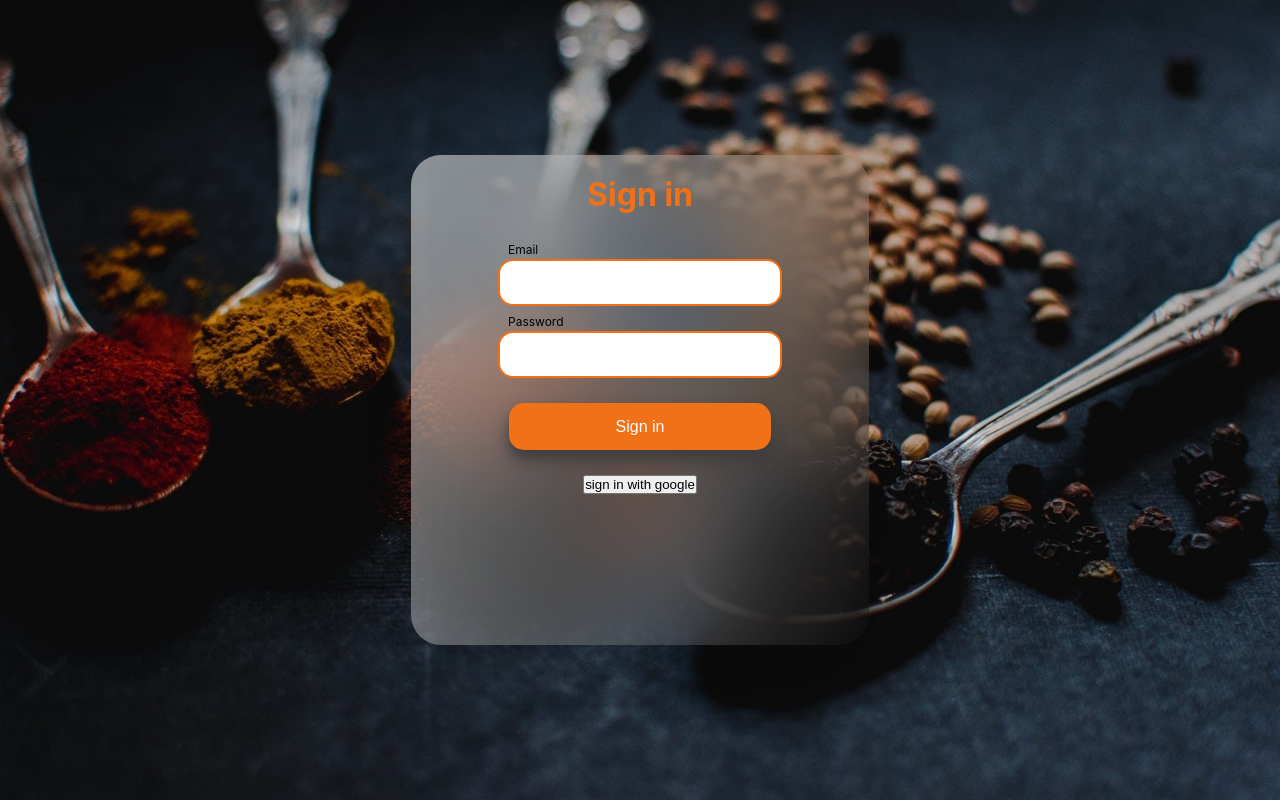
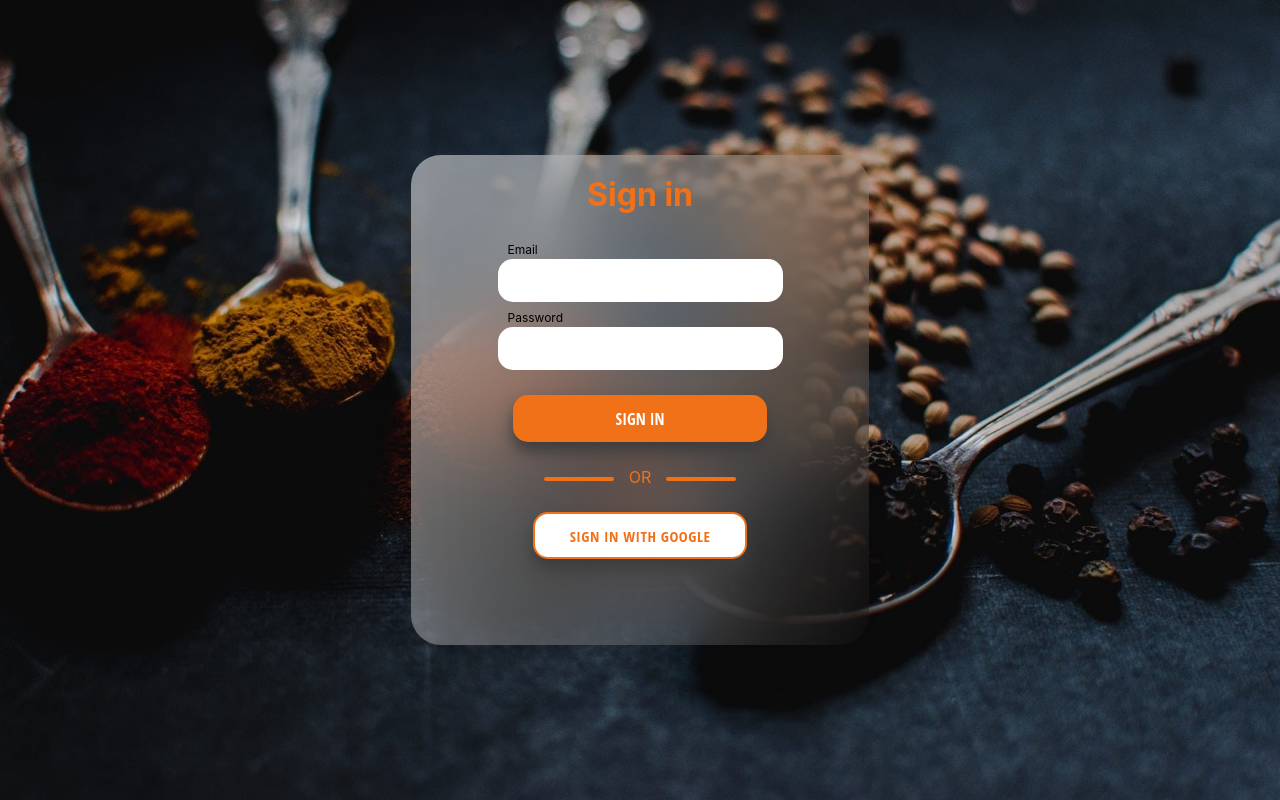
Before and after one commit to NDBaoFE/pizza-ordering-hiep, a React (Create React App) app: page /login in a window 1280 px wide. Built offline with nearby package versions, Linux system fonts and the light colour scheme.

Commit message:
fix bug and update login and css

```diff
--- a/src/App.js
+++ b/src/App.js
@@ -1,7 +1,4 @@
 import Switch from './router'
-import { useContext } from 'react'
-
-// import SignUp from './router/sign-up-page/sign-up.component'
 
 function App() {
   //
--- a/src/Component/form-input/form-input.component.jsx
+++ b/src/Component/form-input/form-input.component.jsx
@@ -1,20 +1,22 @@
 import { useFormContext } from 'react-hook-form'
-import './form-input.styles.scss'
+import { useState } from 'react'
+import './form-input.styles.jsx'
+import { FormInputLabel, Input, Group } from './form-input.styles.jsx'
 const FormInput = ({ label, nameRegister, ...otherProps }) => {
   const {
     register,
-    formState: { isDirty },
+    formState: { isDirty, errors },
   } = useFormContext()
 
+  // {errors.email && <p>Email is required</p>}
+  // {errors.password && <p>Password is required</p>}
+  // {errors.displayName && <p>Display Name is required</p>}
+  // {errors.confirmPassword && <p>Confirm Password is required</p>}
   return (
-    <div className="group">
-      {label && <label className={`${isDirty ? 'shrink' : ''} form-input-label`}>{label}</label>}
-      <input
-        className="form-input"
-        {...otherProps}
-        {...register(`${nameRegister}`, { required: true })}
-      />
-    </div>
+    <Group>
+      {label && <FormInputLabel shrink={isDirty}>{label}</FormInputLabel>}
+      <Input {...otherProps} {...register(`${nameRegister}`, { required: true })} />
+    </Group>
   )
 }
 
--- /dev/null
+++ b/src/Component/form-input/form-input.styles.jsx
@@ -0,0 +1,49 @@
+import styled, { css } from 'styled-components'
+
+const mainColor = 'grey'
+const subColor = 'black'
+
+const shrinkLabelStyles = css`
+  top: -17px;
+  font-size: 12px;
+  color: ${subColor};
+`
+
+export const FormInputLabel = styled.label`
+  color: ${subColor};
+  font-size: 16px;
+  font-weight: normal;
+  position: absolute;
+  pointer-events: none;
+  // opacity: 0.75;
+  left: 10px;
+  top: 10px;
+  transition: 300ms ease all;
+
+  ${({ shrink }) => shrink && shrinkLabelStyles}
+`
+export const Input = styled.input`
+  background: none;
+  background-color: white;
+  color: ${mainColor};
+  font-size: 20px;
+  padding: 10px 10px 10px 10px;
+  border: none;
+  // border: 2px solid #f17119;
+  border-radius: 15px;
+
+  &:focus {
+    outline: none;
+  }
+
+  &:focus ~ ${FormInputLabel} {
+    ${shrinkLabelStyles}
+  }
+`
+
+export const Group = styled.div`
+  position: relative;
+  input[type='password'] {
+    letter-spacing: 0.3em;
+  }
+`
--- a/src/Component/form-input/form-input.styles.scss
+++ /dev/null
@@ -1,55 +0,0 @@
-$sub-color: grey;
-$main-color: black;
-
-@mixin shrinkLabel {
-  top: -17px;
-  font-size: 12px;
-  color: $main-color;
-}
-
-.group {
-  position: relative;
-  //   margin: 45px 0;
-
-  .form-input {
-    background: none;
-    background-color: white;
-    color: $sub-color;
-    font-size: 20px;
-    padding: 10px 10px 10px 5px;
-    // display: block;
-    // width: 100%;
-    border: 2px solid #f17119;
-    border-radius: 15px;
-
-    // margin: 25px 0;
-
-    &:focus {
-      outline: none;
-    }
-
-    &:focus ~ .form-input-label {
-      @include shrinkLabel();
-    }
-  }
-
-  input[type='password'] {
-    letter-spacing: 0.3em;
-  }
-
-  .form-input-label {
-    color: $sub-color;
-    font-size: 16px;
-    font-weight: normal;
-    position: absolute;
-    pointer-events: none;
-    // opacity: 0.75;
-    left: 10px;
-    top: 10px;
-    transition: 300ms ease all;
-
-    &.shrink {
-      @include shrinkLabel();
-    }
-  }
-}
--- a/src/page/sign-in/sign-in.component.jsx
+++ b/src/page/sign-in/sign-in.component.jsx
@@ -7,7 +7,7 @@ import { useForm, FormProvider } from 'react-hook-form'
 import FormInput from '../../Component/form-input/form-input.component'
 import { useContext } from 'react'
 import { UserContext } from '../../context/user.context'
-import './sign-up.component.scss'
+import './sign-in.component.scss'
 
 const SignIn = () => {
   const logGoogleUser = async () => {
@@ -17,6 +17,7 @@ const SignIn = () => {
   }
   const { setCurrentUser } = useContext(UserContext)
   const methods = useForm()
+
   const onSubmit = async () => {
     const { email, password } = methods.getValues()
 
@@ -25,16 +26,29 @@ const SignIn = () => {
       setCurrentUser(user.uid)
     } catch (error) {
       switch (error.code) {
+        case 'auth/invalid-email':
+          alert('Your email is not valid.\nPlease enter a valid email.')
+          break
+        case 'auth/weak-password':
+          alert('Your password must have at least 6 characters.')
+          break
+        case 'auth/user-disabled':
+          alert('This account has been banned.\nPlease contact with us for more information.')
+          break
         case 'auth/user-not-found':
-          alert('Email does not exits!')
+          alert('There is no user with your email.\nPlease register a new account instead.')
           break
         case 'auth/wrong-password':
-          alert('Incorrect password for email')
+          alert('Your password is incorrect.')
           break
+        case 'auth/email-already-in-use':
+          alert('Your email is already in use.\nPlease try to login instead.')
+          break
+
         default:
-          console.log(error)
+          alert('Sorry, something is wrong!')
       }
-      // console.log('user Sign In encountered an error', error)
+      console.log('user Sign In encountered an error', error)
     }
   }
 
@@ -47,7 +61,10 @@ const SignIn = () => {
             <FormInput type="email" label="Email" nameRegister={'email'} />
             <FormInput type="password" label="Password" nameRegister={'password'} />
             <input className="signUpBtn" type="submit" value={'Sign in'} />
-            <button type="button " onClick={logGoogleUser}>
+            <div className="or">
+              <p>OR</p>
+            </div>
+            <button type="button " className="googleBtn" onClick={logGoogleUser}>
               sign in with google
             </button>
           </form>
--- /dev/null
+++ b/src/page/sign-in/sign-in.component.scss
@@ -0,0 +1,107 @@
+// import styled, {css} from "styled-component";
+
+// const mainColor = '#f17119;'
+// const subColor ='#ff7d26'
+$main-color: #f17119;
+$sub: #ff7d26;
+.container {
+  background: url(../../assets/photo-1509358271058-acd22cc93898.jpg);
+  width: 100vw;
+  height: 100vh;
+  background-size: cover;
+  display: flex;
+  align-items: center;
+  justify-content: center;
+
+  .signUpForm {
+    position: absolute;
+    width: 458px;
+    height: 490px;
+    text-align: center;
+    display: flex;
+    flex-direction: column;
+    align-items: center;
+    padding: 0px;
+    gap: 25px;
+    background: linear-gradient(
+      114.83deg,
+      rgba(255, 255, 255, 0.5) 0.8%,
+      rgba(3, 17, 30, 0) 101.31%
+    );
+    filter: drop-shadow(0px 25px 25px rgba(0, 0, 0, 0.15));
+    backdrop-filter: blur(40px);
+    border-radius: 30px;
+
+    .signUpBtn {
+      //   padding: 14px 10px;
+      color: white;
+      min-width: 165px;
+      font-weight: 500;
+      font-size: 16px;
+      width: 254px;
+      height: 47px;
+      background: $main-color;
+      border: none;
+      cursor: pointer;
+      border-radius: 15px;
+      transition: all 0.3s;
+      box-shadow: 0px 10px 15px #3d3d3d;
+      text-transform: uppercase;
+      font-family: 'Open Sans Condensed';
+      &:hover {
+        background-color: $sub;
+      }
+    }
+    .googleBtn {
+      min-width: 165px;
+      width: auto;
+      height: 47px;
+      letter-spacing: 0.5px;
+      line-height: 45px;
+      padding: 0 35px 0 35px;
+      font-size: 15px;
+      background-color: white;
+      color: $main-color;
+      text-transform: uppercase;
+      font-family: 'Open Sans Condensed';
+      font-weight: bolder;
+      border: 2px solid #f17119;
+      border-radius: 15px;
+      cursor: pointer;
+      box-shadow: 0px 10px 15px #3d3d3d;
+      transition: all 0.3s;
+      display: flex;
+      justify-content: center;
+      &:hover {
+        box-shadow: 0px 10px 15px #2c2c2c;
+      }
+    }
+    .or {
+      width: 100px;
+      height: 20px;
+      position: relative;
+      color: $main-color;
+      // background-color: #f17119;
+      ::after,
+      ::before {
+        content: '';
+        width: 70px;
+        height: 4px;
+        position: absolute;
+        background-color: $main-color;
+        border-radius: 10px;
+      }
+      ::before {
+        transform: translate(-85px, 10px);
+      }
+      ::after {
+        transform: translate(15px, 10px);
+      }
+    }
+    .title {
+      padding: 20px 0px;
+      color: $main-color;
+      filter: drop-shadow(0px 25px 25px rgba(0, 0, 0, 0.15));
+    }
+  }
+}
--- a/src/page/sign-in/sign-up.component.scss
+++ /dev/null
@@ -1,54 +0,0 @@
-$main-color: #f17119;
-$sub: #ff7d26;
-.container {
-  background: url(../../assets/photo-1509358271058-acd22cc93898.jpg);
-  width: 100vw;
-  height: 100vh;
-  background-size: cover;
-  display: flex;
-  align-items: center;
-  justify-content: center;
-
-  .signUpForm {
-    position: absolute;
-    width: 458px;
-    height: 490px;
-    text-align: center;
-    display: flex;
-    flex-direction: column;
-    align-items: center;
-    padding: 0px;
-    gap: 25px;
-    background: linear-gradient(
-      114.83deg,
-      rgba(255, 255, 255, 0.5) 0.8%,
-      rgba(3, 17, 30, 0) 101.31%
-    );
-    filter: drop-shadow(0px 25px 25px rgba(0, 0, 0, 0.15));
-    backdrop-filter: blur(40px);
-    border-radius: 30px;
-
-    .signUpBtn {
-      //   padding: 14px 10px;
-      color: white;
-      font-weight: 500;
-      font-size: 16px;
-      width: 262px;
-      height: 47px;
-      background: $main-color;
-      border: none;
-      cursor: pointer;
-      border-radius: 15px;
-      transition: all 0.3s;
-      box-shadow: 0px 10px 15px #3d3d3d;
-      &:hover {
-        background-color: $sub;
-      }
-    }
-    .title {
-      padding: 20px 0px;
-      color: $main-color;
-      filter: drop-shadow(0px 25px 25px rgba(0, 0, 0, 0.15));
-    }
-  }
-}
--- a/src/utils/firebase.utils.js
+++ b/src/utils/firebase.utils.js
@@ -31,7 +31,7 @@ export const db = getFirestore()
 export const createUserDoccumentFromAuth = async (userAuth, additionalInformation = {}) => {
   if (!userAuth) return
   const userDocRef = doc(db, 'user', userAuth.uid)
-  console.log(userDocRef)
+  // console.log(userDocRef)
   const userSnapShot = await getDoc(userDocRef)
 
   if (!userSnapShot.exists()) {
```
Also changed, not shown: data.js (added, +21 -0 lines).
